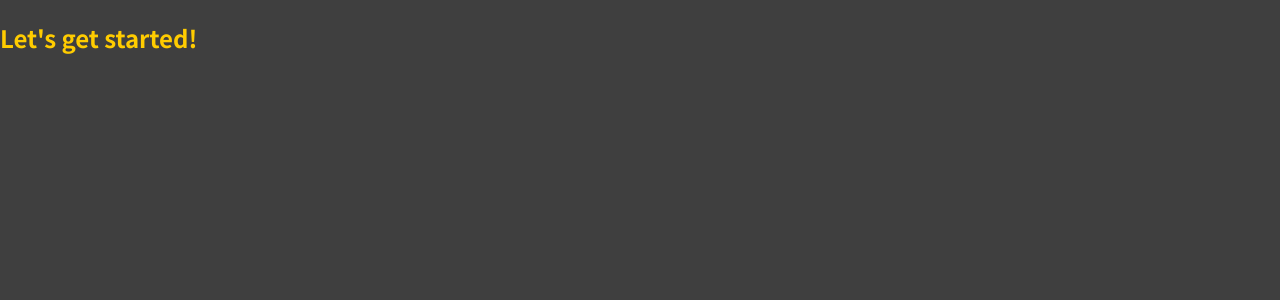
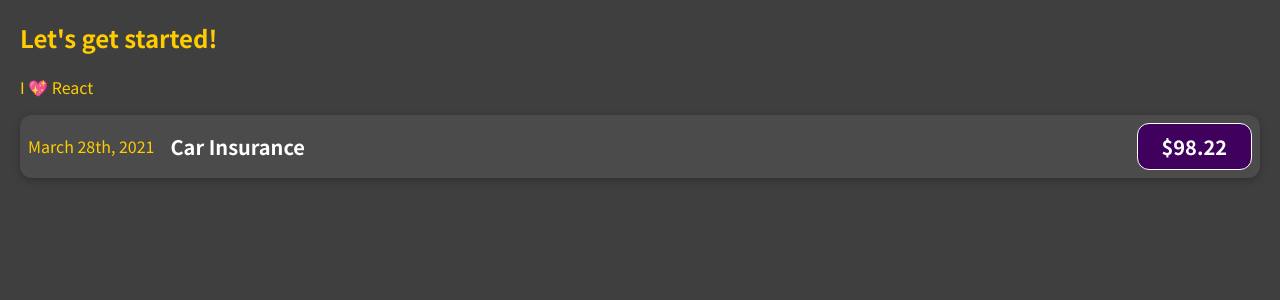
Before and after one commit to tysongf/expensify, a JavaScript app: page / in a window 1280 px wide. Shown: the top 300 px of the page. Built offline with nearby package versions, Linux system fonts and the light colour scheme.

Commit message:
Added the ExpenseItem component.

```diff
--- a/src/App.js
+++ b/src/App.js
@@ -1,9 +1,14 @@
+import ExpenseItem from "./components/ExpenseItem";
+
 function App() {
-  return (
-    <div>
-      <h2>Let's get started!</h2>
-    </div>
-  );
+   return (
+      <div>
+         <h2>Let's get started!</h2>
+         <p>I 💖 React</p>
+
+         <ExpenseItem />
+      </div>
+   );
 }
 
 export default App;
--- /dev/null
+++ b/src/components/ExpenseItem.css
@@ -0,0 +1,56 @@
+.expense-item {
+   display: flex;
+   justify-content: space-between;
+   align-items: center;
+   box-shadow: 0 2px 8px rgba(0, 0, 0, 0.25);
+   padding: 0.5rem;
+   margin: 1rem 0;
+   border-radius: 12px;
+   background-color: #4b4b4b;
+}
+
+.expense-item__description {
+   display: flex;
+   flex-direction: column;
+   gap: 1rem;
+   align-items: flex-end;
+   flex-flow: column-reverse;
+   justify-content: flex-start;
+   flex: 1;
+}
+
+.expense-item h2 {
+   color: #3a3a3a;
+   font-size: 1rem;
+   flex: 1;
+   margin: 0 1rem;
+   color: white;
+}
+
+.expense-item__price {
+   font-size: 1rem;
+   font-weight: bold;
+   color: white;
+   background-color: #40005d;
+   border: 1px solid white;
+   padding: 0.5rem;
+   border-radius: 12px;
+}
+
+@media (min-width: 580px) {
+   .expense-item__description {
+      flex-direction: row;
+      align-items: center;
+      justify-content: flex-start;
+      flex: 1;
+   }
+
+   .expense-item__description h2 {
+      font-size: 1.25rem;
+   }
+
+   .expense-item__price {
+      font-size: 1.25rem;
+      padding: 0.5rem 1.5rem;
+   }
+}
--- /dev/null
+++ b/src/components/ExpenseItem.js
@@ -0,0 +1,15 @@
+import "./ExpenseItem.css";
+
+function ExpenseItem() {
+   return (
+      <div className="expense-item">
+         <div>March 28th, 2021</div>
+         <div className="expense-item__description">
+            <h2>Car Insurance</h2>
+            <div className="expense-item__price">$98.22</div>
+         </div>
+      </div>
+   );
+}
+
+export default ExpenseItem;
--- a/src/index.css
+++ b/src/index.css
@@ -10,6 +10,11 @@
 
 body {
    margin: 0;
+   padding: 0;
    background-color: #3f3f3f;
    color: #ffcc00;
 }
+
+div#root {
+   margin: 20px;
+}
```
Also changed, not shown: src/index.js (+4 -4 lines).
